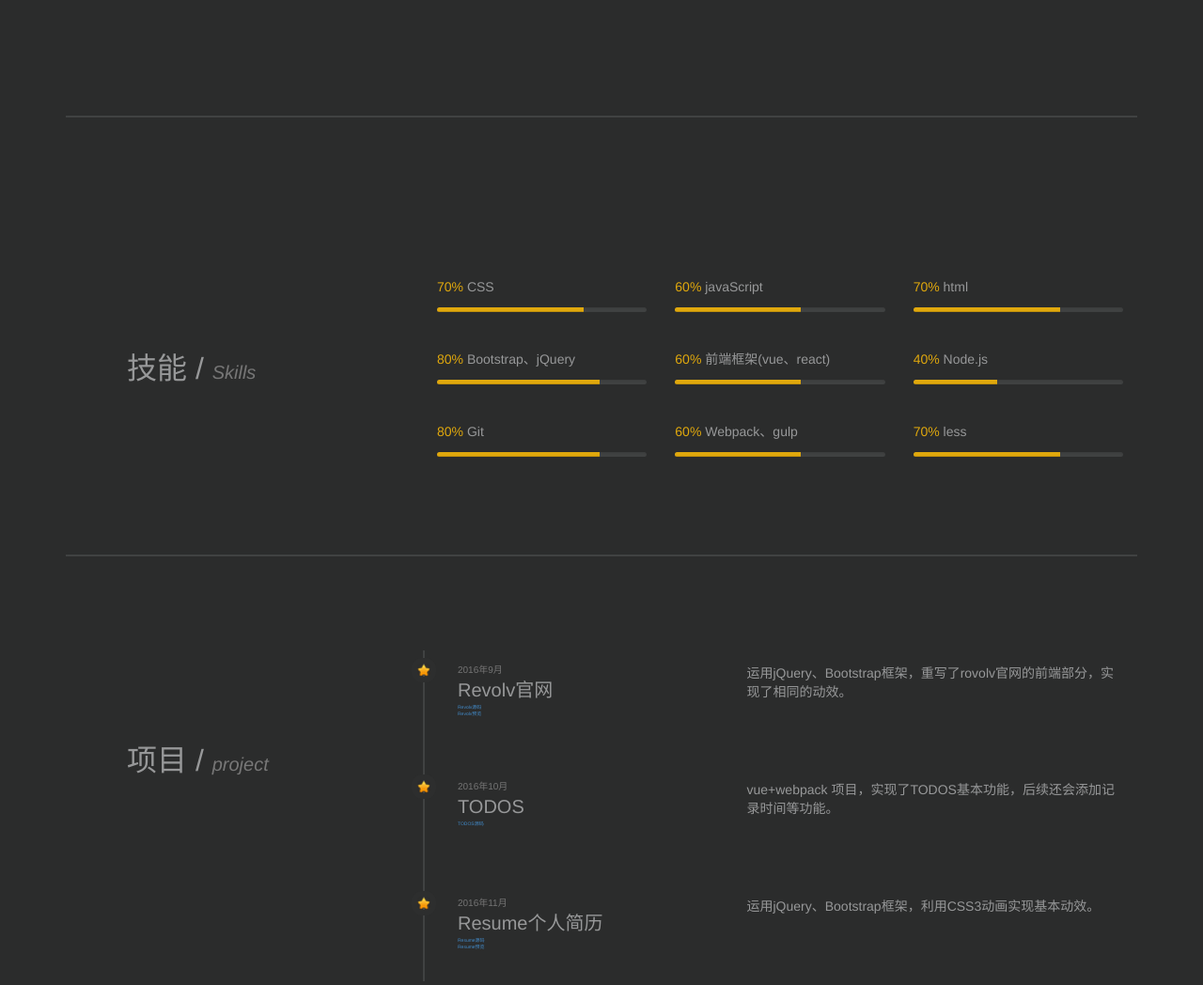
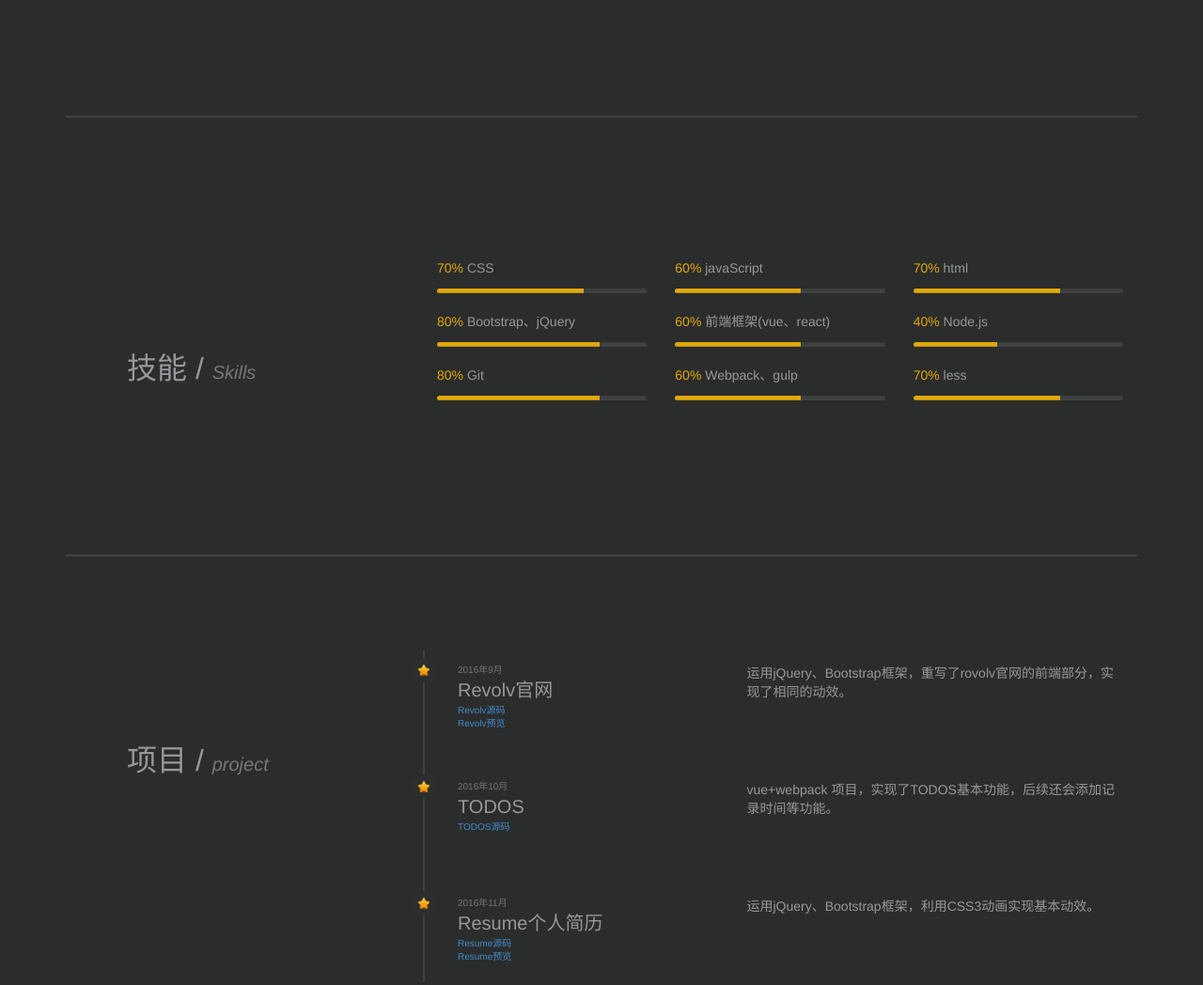
Before and after one commit to sasikeya/Resume, a plain HTML site: page index.html in a window 1280 px wide. Shown: the part 900-1948 px from the top of the page at 94% size. Drawn offline with Linux system fonts and the light colour scheme.

Commit message:
修改适配大小

```diff
--- a/css/style.less
+++ b/css/style.less
@@ -1,4 +1,3 @@
-
 body {
     background: #2b2c2c;
 }
@@ -102,8 +101,8 @@ body {
 .Skills {
     width: 100%;
     border-top: 2px solid #404242;
-    .row .col-md-4 {
-        .Skills-h {
+    .row {
+        .col-md-4 .Skills-h {
             margin: 250px 10px 180px 50px;
             .title{
                 font-size: 3.2rem;
@@ -117,7 +116,6 @@ body {
     }
 }
 .container .row .col-md-8 .skills-box {
-    margin-top: 150px;
     .text-info{
     color: #979899;
     margin-bottom: 12px;
@@ -128,8 +126,8 @@ body {
     background: #404242;
     height: 5px;
 }
-.container .row .col-md-8 .skills {
-    margin-top: 20px;
+.container .row .col-md-8.skills {
+    margin-top: 150px;
     .text-info{
         color: #979899;
         margin-bottom: 12px;
@@ -204,7 +202,7 @@ from {
 }
 a {
     display: block;
-    font-size: 0.5rem;
+    font-size: 1.0rem;
 }
 
 .item {
--- a/index.html
+++ b/index.html
@@ -5,7 +5,7 @@
     <meta http-equiv="X-UA-Compatible" content="IE=edge">
     <meta name="viewport" content="width=device-width, initial-scale=1">
     <title>陈子恒</title>
-    <link rel='icon' href='img/mail20.ico ' type=‘image/x-ico’ />
+    <link rel='icon' href='img/mail20.ico ' type=‘image/x-ico’/>
     <link href="css/bootstrap.min.css" rel="stylesheet">
     <link href="css/style.css" rel="stylesheet">
   </head>
@@ -64,8 +64,8 @@
                          <h2 class="title">技能&nbsp;/&nbsp;<small><i>Skills</i></small></h2>
                     </div>
                 </div>
-                <div class="col-md-8">
-                    <div class="row skills">
+                <div class="col-md-8 skills">
+                    <div class="row">
                         <div class="col-md-4">
                             <div class="skills-box">
                                 <div class="text-info">
```
Also changed, not shown: css/style.css.
